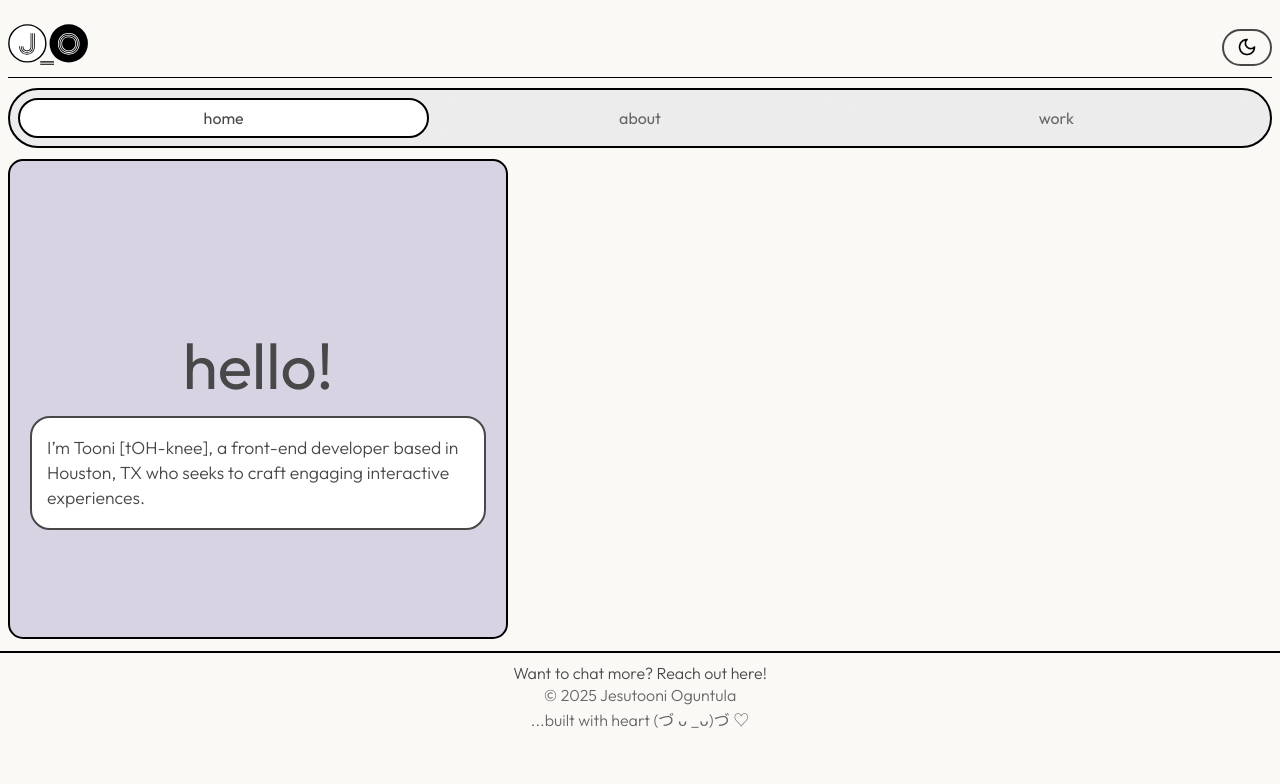
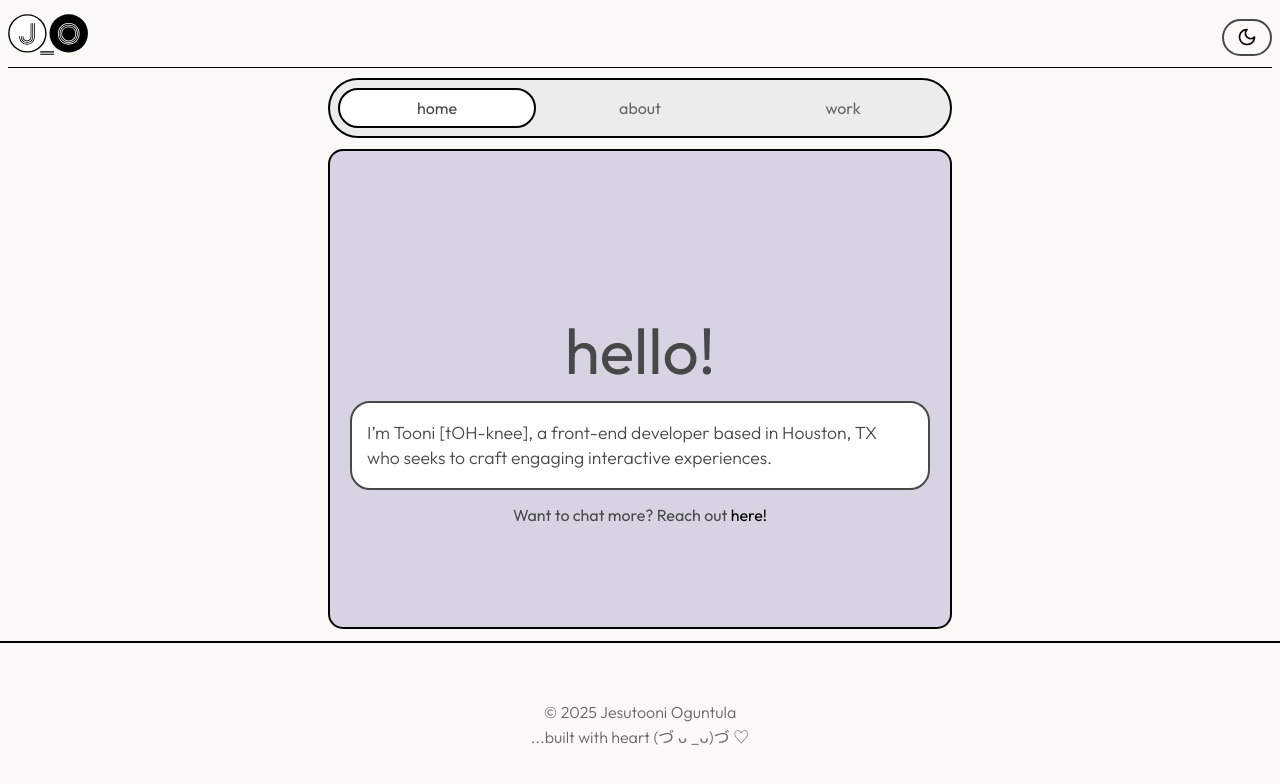
Before and after one commit to twee-256/tooniio, a plain HTML site: page index.html in a window 1280 px wide. Drawn offline with Linux system fonts and the light colour scheme.

Commit message:
implemented copy email function

```diff
--- a/index.html
+++ b/index.html
@@ -14,7 +14,7 @@
 </head>
 
 <body>
-    <nav>
+    <div class="header">
         <div>
             <img class="logo-light" src="public/images/site-logo.svg" alt="Logo Image">
             <img class="logo-dark hidden" src="public/images/logo-dark.svg" alt="Dark Logo Image">
@@ -24,17 +24,18 @@
             <img class="theme-toggle" id="light" src="/public/images/moon.png" alt="sun-image">
             <img class="theme-toggle-sun hidden" id="dark" src="/public/images/sun-dark.svg" alt="sun-image">
         </div>
-    </nav>
+    </div>
 
     <main>
 
-        <div class="tabs">
+        <nav class="tabs">
             <!-- try using divs placed in flex -->
             <button class="navTab" onclick="openTab(event, 'home')" id="defaultTab">home</button>
             <button class="navTab" onclick="openTab(event, 'about')">about</button>
             <button class="navTab" onclick="openTab(event, 'work')">work</button>
-        </div>
+        </nav>
 
+        <div class="allTabs">
             <!-- home div -->
             <div id="home" class="tab-content">
                 <div class="card home-tab">
@@ -44,7 +45,14 @@
                             a front-end developer based in Houston,
                             TX who seeks to craft engaging interactive experiences.</p>
                     </div>
+                    <div class="popup">
+                        <p class="pos-absolute">Email copied!</p>
+                        <p class="contact">Want to chat more? Reach out <button id="contactText"
+                                onclick="copyFunction()">here!</button>
+                        </p>
                     </div>
+                </div>
+
             </div>
 
 
@@ -79,15 +87,16 @@
                                         <div>Vue.js</div>
                                         <div>Bootstrap</div>
                                     </div>
-                                <p class="info-text">An informative and educative platform for incarcerated individuals
+                                    <p class="info-text">An informative and educative platform for incarcerated
+                                        individuals
                                         which also provides a platform for creative self-expression.</p>
                                 </div>
                             </div>
 
                             <div class="photo-card">
                                 <div class="photo-img">
-                                <img class="object-fit" width="500" height="500" src="/public/images/photo-group.svg"
-                                    alt="Pinterest App Photo">
+                                    <img class="object-fit" width="500" height="500"
+                                        src="/public/images/photo-group.svg" alt="Pinterest App Photo">
                                 </div>
                                 <div class="card-info">
                                     <span>Stack It!</span>
@@ -95,8 +104,10 @@
                                         <div>User Research</div>
                                         <div>Prototyping</div>
                                     </div>
-                                <p class="info-text">An independent UX case study exploring organizational avenues in
+                                    <p class="info-text">An independent UX case study exploring organizational avenues
+                                        in
                                         Pinterest.</p>
+                                </div>
                             </div>
                         </div>
                     </div>
@@ -106,7 +117,6 @@
     </main>
 
     <footer>
-        <p>Want to chat more? Reach out here!</p>
         <div>
             <p>© 2025 Jesutooni Oguntula</p>
             <p>...built with heart (づ ᴗ _ᴗ)づ ♡</p>
--- a/public/scripts.js
+++ b/public/scripts.js
@@ -76,3 +76,21 @@ for (let i = 0; i < cards.length; i++) {
 //         tooltip.style.display = 'none';
 //     });
 // });
+
+function copyFunction() {
+    const copiedText = document.querySelector("#contactText").textContent;
+    console.log(copiedText);
+
+    navigator.clipboard.writeText(copiedText);
+
+    const alert = document.querySelector(".pos-absolute");
+
+    if (alert.classList.contains('pos-absolute')) {
+        // console.log("yes!")
+        alert.style.display = "block";
+        setTimeout(function () {
+            alert.style.display = 'none';
+        }, 5000);
+    }
+    // alert("Email copied! ^-^")
+}
--- a/public/styles/site.css
+++ b/public/styles/site.css
@@ -24,7 +24,7 @@ html,
 body {
     background-color: var(--body-background-color);
     margin: 0;
-    padding: 5px 0 0 0;
+    /* padding: 5px 0 0 0; */
     height: 100vh;
     overflow-y: hidden;
 }
@@ -87,13 +87,42 @@ h2 {
     text-align: center;
 }
 
-nav {
+.header {
     border-bottom: 1.5px solid var(--border-outline);
     margin: 0.5rem;
     display: flex;
     flex-direction: row;
     justify-content: space-between;
     align-items: center;
+}
+
+.contact {
+    margin: 0;
+    padding-top: 5px;
+}
+
+button#contactText {
+    background: none;
+    border: none;
+    padding: 0;
+    font: inherit;
+    cursor: pointer;
+    color: black;
+    background-image: linear-gradient(#666666, black);
+    background-repeat: no-repeat;
+    background-size: 0% 2px;
+    background-position: 0 100%;
+    transition: background-size 0.3s ease-in-out;
+}
+
+button#contactText:hover {
+    font-style: oblique;
+    background-size: 100% 2px;
+}
+
+.pos-absolute {
+    position: absolute;
+    display: none;
 }
 
 .hidden {
@@ -186,6 +215,23 @@ nav {
     align-items: center;
     gap: 10px;
     padding-top: 3.5rem;
+}
+
+.popup {
+    display: flex;
+    flex-direction: column;
+    justify-content: flex-end;
+    align-items: center;
+}
+
+p.pos-absolute {
+    top: 16%;
+    padding: 2px 10px 2px 10px;
+    text-align: center;
+    border: 1px solid black;
+    border-radius: 10px;
+    background-color: #2D93AD;
+    color: #ffffff;
 }
 
 .tab-mini {
@@ -308,6 +354,7 @@ footer {
     font-size: 1rem;
     border-top: 2px solid var(--border-outline);
     margin: 4px 0 0 0;
+    height: 100%;
 }
 
 footer p {
@@ -339,7 +386,7 @@ footer>div>p {
 }
 
 @media (min-width: 500px) {
-    .tooltipText {
+    /* .tooltipText {
         position: absolute;
         display: none;
         opacity: 0;
@@ -353,5 +400,14 @@ footer>div>p {
     .photo-card:hover .tooltipText {
         display: block;
         opacity: 1;
+    } */
+
+    main {
+        width: 50%;
+        margin: 0 auto;
+    }
+
+    .card {
+        width: 100%;
     }
 }
```
Lines whose indentation alone changed are shown as unchanged.
